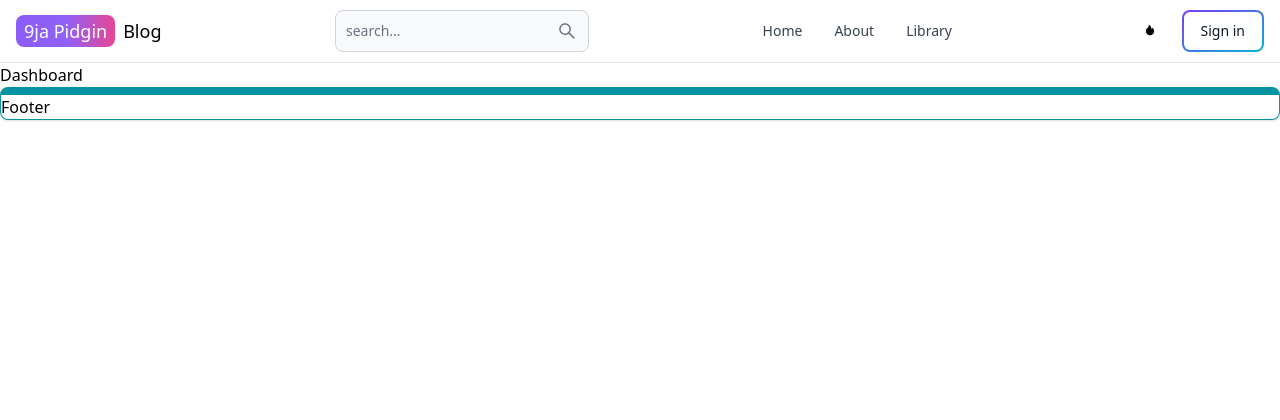
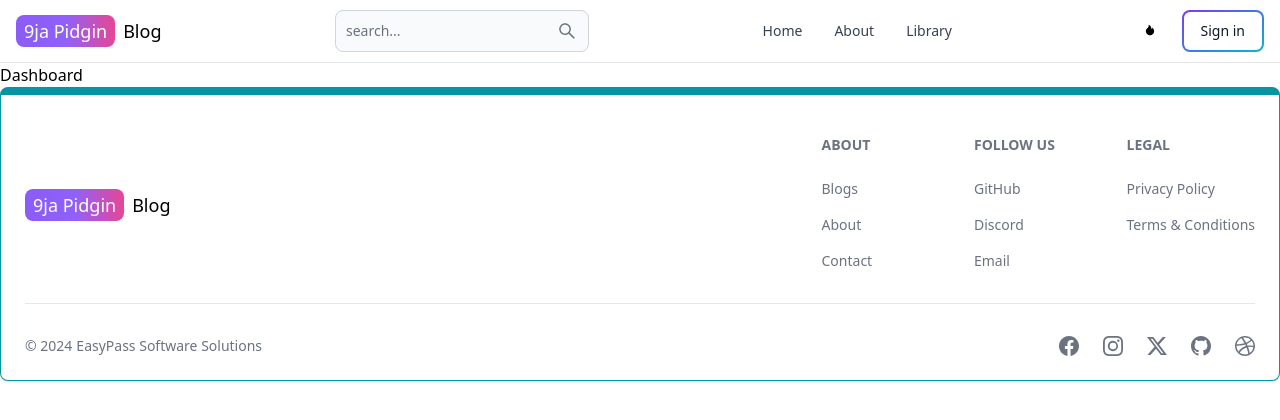
Before and after one commit to sirphilalx/churchofchristlawanson, a React (Vite) app in the folder client/: page /Dashboard in a window 1280 px wide. Shown: the top 420 px of the page. Built offline with nearby package versions, Linux system fonts and the light colour scheme.

Commit message:
footer created and integrated

```diff
--- a/client/src/components/Footer.jsx
+++ b/client/src/components/Footer.jsx
@@ -1,9 +1,104 @@
-import { Footer } from "flowbite-react";
+import { Footer, FooterLink, FooterLinkGroup } from "flowbite-react";
+import { Link } from "react-router-dom";
+import {
+  BsFacebook,
+  BsInstagram,
+  BsGithub,
+  BsDribbble,
+  BsTwitterX,
+} from "react-icons/bs";
 
 const FooterCom = () => {
   return (
-    <Footer conatiner className="border border-t-8 border-teal-500">
-      Footer
+    <Footer container className="border border-t-8 border-teal-500">
+      <div className="w-full max-w-7xl mx-auto">
+        <div className="grid w-full justify-between sm:flex md:grid-cols-1 items-center">
+          <div className="mt-5">
+            <Link
+              to="/"
+              className="self-center whitespace-nowrap text-lg sm:text-lg"
+            >
+              <span className="px-2 py-1 bg-gradient-to-r from-violet-500 via-purple-500 to-pink-500 rounded-lg text-white mr-2">
+                9ja Pidgin
+              </span>
+              Blog
+            </Link>
+          </div>
+          <div className="grid grid-cols-2 gap-8 mt-4 sm:grid-cols-3 sm:gap-6">
+            <div>
+              <Footer.Title title="About" />
+              <FooterLinkGroup col>
+                <Footer.Link
+                  href="/blogs"
+                  target="_blank"
+                  rel="noopener noreferrer"
+                >
+                  Blogs
+                </Footer.Link>
+                <Footer.Link
+                  href="/about"
+                  target="_blank"
+                  rel="noopener noreferrer"
+                >
+                  About
+                </Footer.Link>
+                <Footer.Link
+                  href="/contact"
+                  target="_blank"
+                  rel="noopener noreferrer"
+                >
+                  Contact
+                </Footer.Link>
+              </FooterLinkGroup>
+            </div>
+
+            <div>
+              <Footer.Title title="Follow Us" />
+              <FooterLinkGroup col>
+                <Footer.Link
+                  href="/https://github.com/sirphilalx"
+                  target="_blank"
+                  rel="noopener noreferrer"
+                >
+                  GitHub
+                </Footer.Link>
+                <Footer.Link href="#">Discord</Footer.Link>
+                <Footer.Link href="mailto:remotephil.upwork@gmail.com">
+                  Email
+                </Footer.Link>
+              </FooterLinkGroup>
+            </div>
+
+            <div>
+              <Footer.Title title="Legal" />
+              <FooterLinkGroup col>
+                <Footer.Link href="#" target="_blank" rel="noopener noreferrer">
+                  Privacy Policy
+                </Footer.Link>
+                <Footer.Link href="#">Terms & Conditions</Footer.Link>
+              </FooterLinkGroup>
+            </div>
+          </div>
+        </div>
+        <Footer.Divider />
+        <div className="w-full sm:flex sm:justify-between sm:items-center">
+          <Footer.Copyright
+            href="#"
+            by="EasyPass Software Solutions"
+            year={new Date().getFullYear()}
+          />
+          <div className="flex gap-6 sm:mt-0 mt-4 sm:justify-center">
+            <Footer.Icon href="#" icon={BsFacebook} />
+            <Footer.Icon href="#" icon={BsInstagram} />
+            <Footer.Icon href="#" icon={BsTwitterX} />
+            <Footer.Icon
+              href="https://www.github.com/sirphilalx"
+              icon={BsGithub}
+            />
+            <Footer.Icon href="#" icon={BsDribbble} />
+          </div>
+        </div>
+      </div>
     </Footer>
   );
 };
--- a/client/src/pages/Signup.jsx
+++ b/client/src/pages/Signup.jsx
@@ -90,8 +90,8 @@ const Signup = () => {
               >
                 {loading ? (
                   <>
-                    <Spinner size="sm" />{" "}
-                    <span className="pl-5">Loading...</span>{" "}
+                    <Spinner size="sm" />
+                    <span className="pl-5">Loading...</span>
                   </>
                 ) : (
                   "Sign Up"
--- a/client/vite.config.js
+++ b/client/vite.config.js
@@ -5,7 +5,7 @@ import react from "@vitejs/plugin-react-swc";
 export default defineConfig({
   server: {
     proxy: {
-      api: {
+      "/api": {
         target: "http://localhost:3000",
         secure: false,
       },
```
